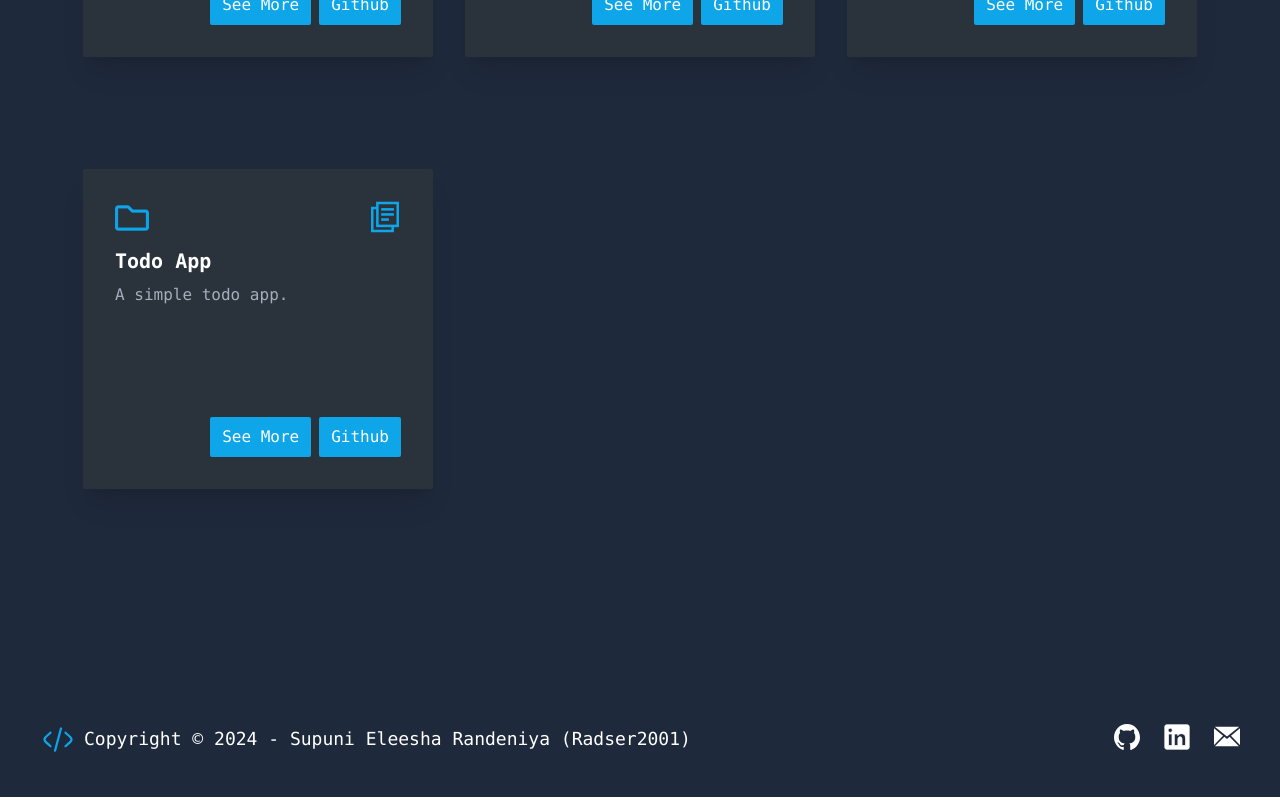
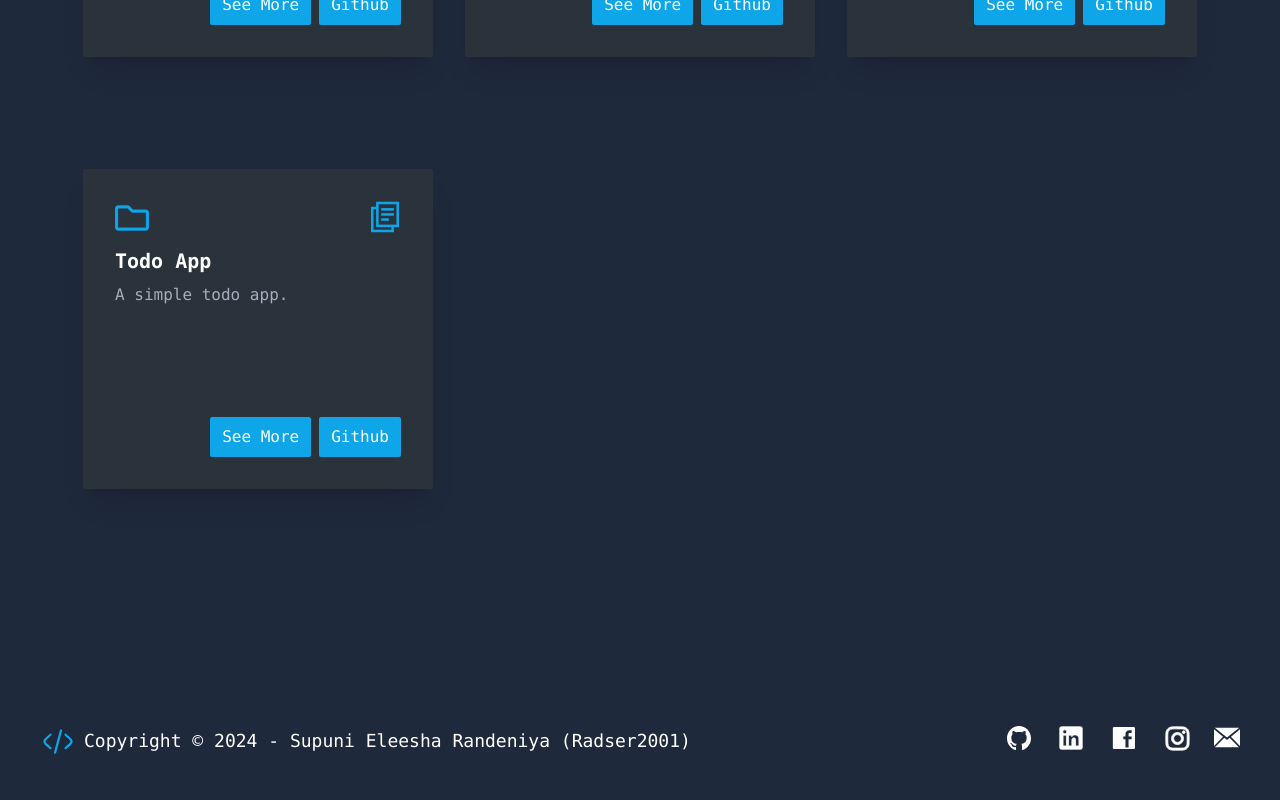
Before and after one commit to Radser2001/Portfolio, a Next.js app: page /projects in a window 1280 px wide. Shown: the part 2849-3649 px from the top of the page. Built offline with nearby package versions, Linux system fonts and the light colour scheme.

Commit message:
Update header

```diff
--- a/components/header/index.js
+++ b/components/header/index.js
@@ -1,6 +1,9 @@
 import React from "react";
 import githubIcon from "../../public/common/githubIcon.svg";
 import linkedinIcon from "../../public/common/linkedinIcon.svg";
+import facebookIcon from "../../public/common/facebookIcon.svg";
+import instaIcon from "../../public/common/instaIcon.svg";
+
 import Image from "next/image";
 
 const About = () => {
@@ -13,7 +16,7 @@ const About = () => {
         I&apos;m Supuni Eleesha <br className="hidden lg:flex xl:hidden" />{" "}
         Randeniya
       </h1>
-      <h1 className="mt-10 text-xl md:text-3xl text-center lg:text-left">
+      <h1 className="mt-10 text-2xl md:text-3xl text-center lg:text-left">
         <div className="flex flex-col xl:flex-row xl:items-center xl:justify-between ">
           <p>
             Undergraduate at SLIIT
@@ -33,25 +36,35 @@ const About = () => {
           className="transition-transform hover:-translate-y-1 duration-300"
           rel="noopener noreferrer"
         >
-          <Image
-            src={githubIcon}
-            alt="Github"
-            width={30}
-            height={30}
-            className=""
-          />
+          <Image src={githubIcon} alt="Github" width={28} height={28} />
         </a>
         <a
           href="https://www.linkedin.com/in/supuni-eleesha/"
+          target="_blank"
+          className="ml-5 transition-transform hover:-translate-y-1 duration-300"
+          rel="noopener noreferrer"
+        >
+          <Image src={linkedinIcon} alt="Linkedin" width={28} height={28} />
+        </a>
+        <a
+          href="https://facebook.com/radser2001/"
+          target="_blank"
+          className="ml-4 transition-transform hover:-translate-y-1 duration-300"
+          rel="noopener noreferrer"
+        >
+          <Image src={facebookIcon} alt="Facebook" width={43} height={43} />
+        </a>
+        <a
+          href="https://www.instagram.com/radser2001/"
           target="_blank"
           className="ml-4 transition-transform hover:-translate-y-1 duration-300"
           rel="noopener noreferrer"
         >
           <Image
-            src={linkedinIcon}
-            alt="Linkedin"
-            width={30}
-            height={30}
+            src={instaIcon}
+            alt="Instagram"
+            width={32}
+            height={32}
             className=""
           />
         </a>
@@ -61,7 +74,7 @@ const About = () => {
           href="mailto:supuni.randeniya@gmail.com"
           className="text-xl md:text-2xl transition ease-in duration-100 border text-white border-sky-400 hover:bg-sky-500 p-3 rounded-sm"
         >
-          Contact Me &#8594;
+          Hire Me &#8594;
         </a>
       </div>
     </div>
--- a/components/shared/Footer.js
+++ b/components/shared/Footer.js
@@ -4,6 +4,9 @@ import githubIcon from "../../public/common/githubIcon.svg";
 import linkedinIcon from "../../public/common/linkedinIcon.svg";
 import mailIcon from "../../public/common/mailIcon.svg";
 import logo from "../../public/common/logo.svg";
+import facebookIcon from "../../public/common/facebookIcon.svg";
+import instaIcon from "../../public/common/instaIcon.svg";
+
 const Footer = () => {
   return (
     <>
@@ -19,18 +22,40 @@ const Footer = () => {
           <a
             href="https://github.com/Radser2001/"
             target="_blank"
+            className="transition-transform hover:-translate-y-1 duration-300"
             rel="noopener noreferrer"
-            className="transition-transform hover:-translate-y-1 duration-300"
           >
-            <Image src={githubIcon} alt="Github" width={26} height={26} />
+            <Image src={githubIcon} alt="Github" width={24} height={24} />
           </a>
           <a
             href="https://www.linkedin.com/in/supuni-eleesha/"
             target="_blank"
+            className="ml-5 transition-transform hover:-translate-y-1 duration-300"
             rel="noopener noreferrer"
+          >
+            <Image src={linkedinIcon} alt="Linkedin" width={24} height={24} />
+          </a>
+          <a
+            href="https://facebook.com/radser2001/"
+            target="_blank"
             className="ml-4 transition-transform hover:-translate-y-1 duration-300"
+            rel="noopener noreferrer"
           >
-            <Image src={linkedinIcon} alt="Linkedin" width={26} height={26} />
+            <Image src={facebookIcon} alt="Facebook" width={34} height={34} />
+          </a>
+          <a
+            href="https://www.instagram.com/radser2001/"
+            target="_blank"
+            className="ml-4 transition-transform hover:-translate-y-1 duration-300"
+            rel="noopener noreferrer"
+          >
+            <Image
+              src={instaIcon}
+              alt="Instagram"
+              width={25}
+              height={25}
+              className=""
+            />
           </a>
           <a
             href="mailto:supuni.randeniya@gmail.com"
```
Also changed, not shown: public/common/facebookIcon.svg (added), public/common/instaIcon.svg (added).
